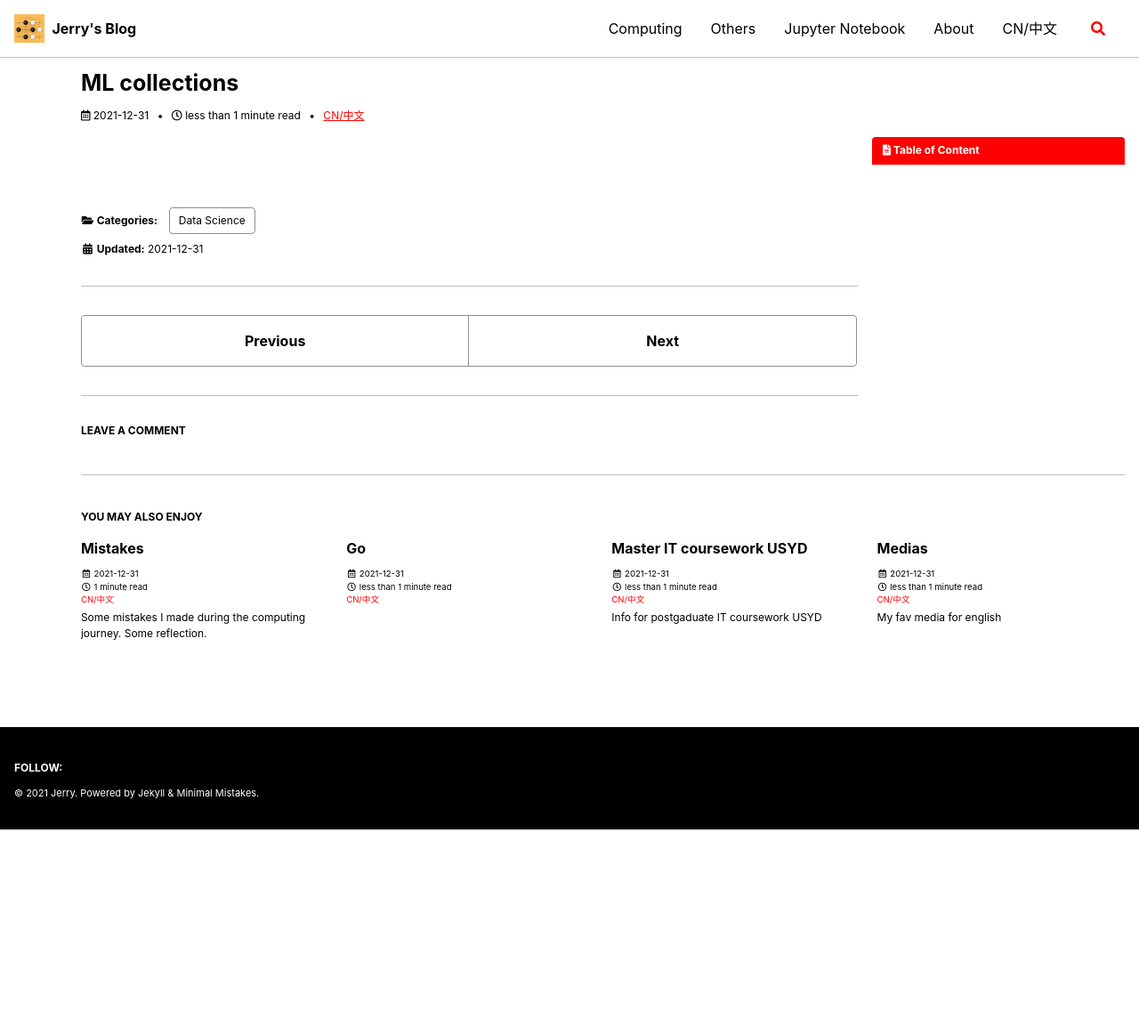
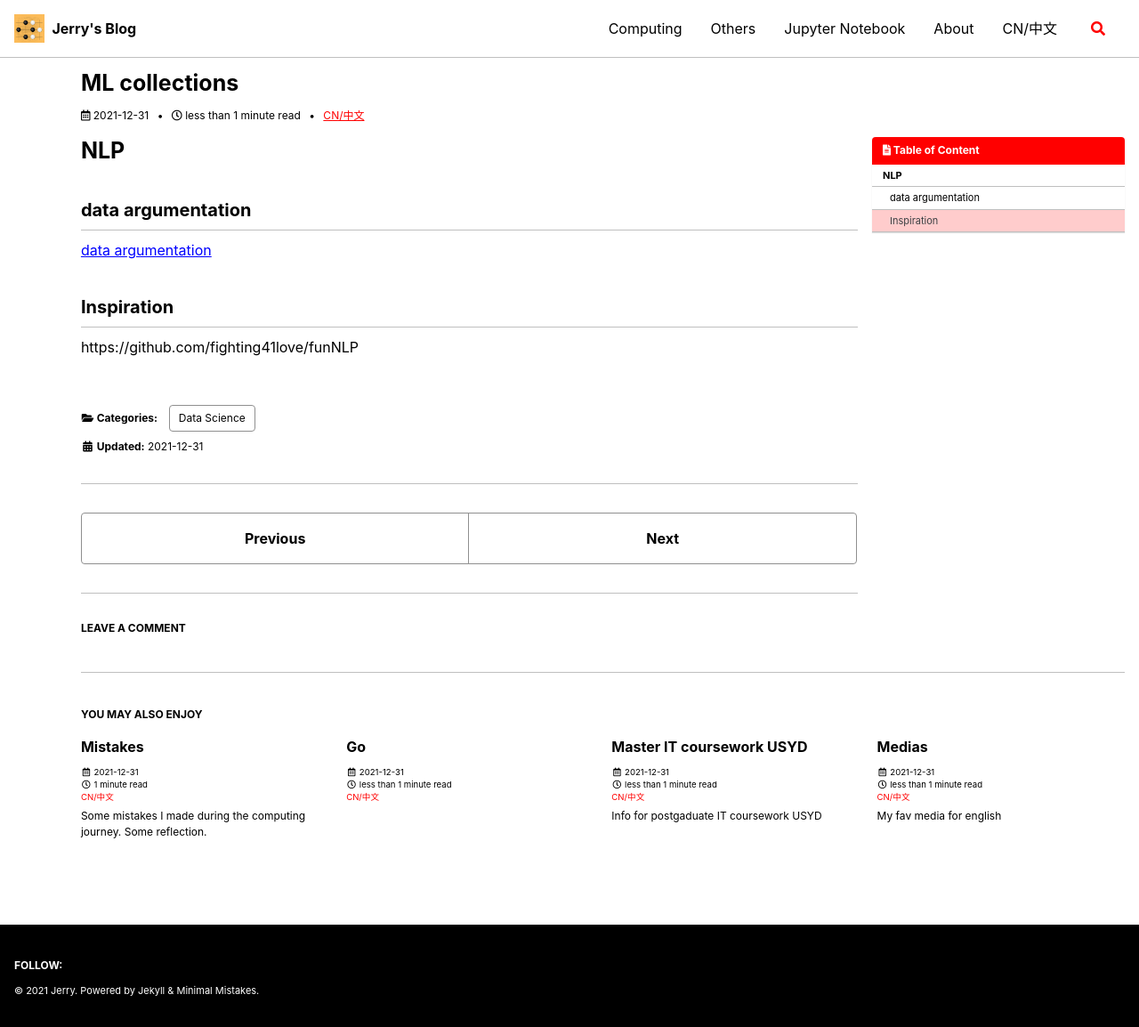
Before and after one commit to postsent/postsent.github.io, a Jekyll site: the page built from _posts/computing/data_science/2021-12-31-ml-collections.md, in a window 1280 px wide. Shown: the whole page at 89% size. Built offline with Jekyll 4.4.1, drawn with Linux system fonts in a browser that asks for light colours; cached includes are drawn as plain includes; comment, search, counter and statistics services are not loaded; before the commit the page ends 932 px from its top, so only the background shows below that.

Commit message:
minor update

```diff
--- a/_posts/computing/data_science/2021-12-31-ml-collections.md
+++ b/_posts/computing/data_science/2021-12-31-ml-collections.md
@@ -6,3 +6,12 @@ categories:
 last_modified_at: 2021-12-31
 excerpt: As title
 ---
+# NLP
+## data argumentation
+
+[data argumentation](https://github.com/makcedward/nlpaug)
+[](https://github.com/jasonwei20/eda_nlp)
+
+## Inspiration
+
+https://github.com/fighting41love/funNLP
```
Also changed, not shown: _pages/about.md (+1 -1 lines).
